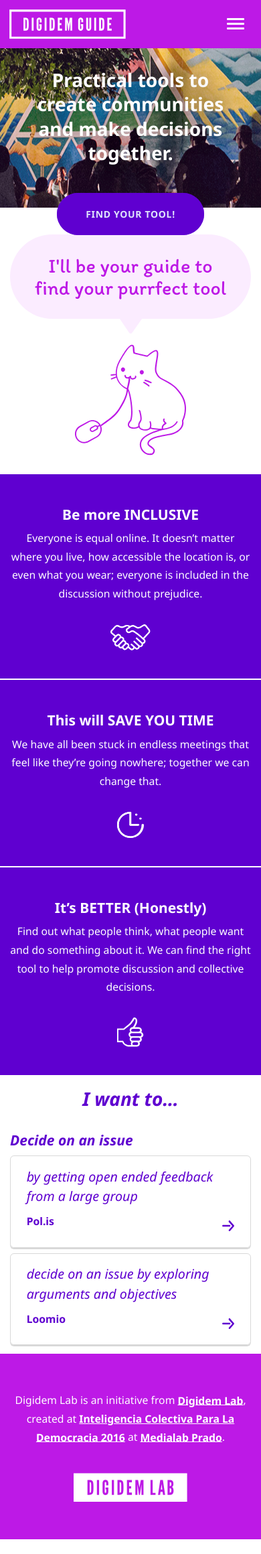
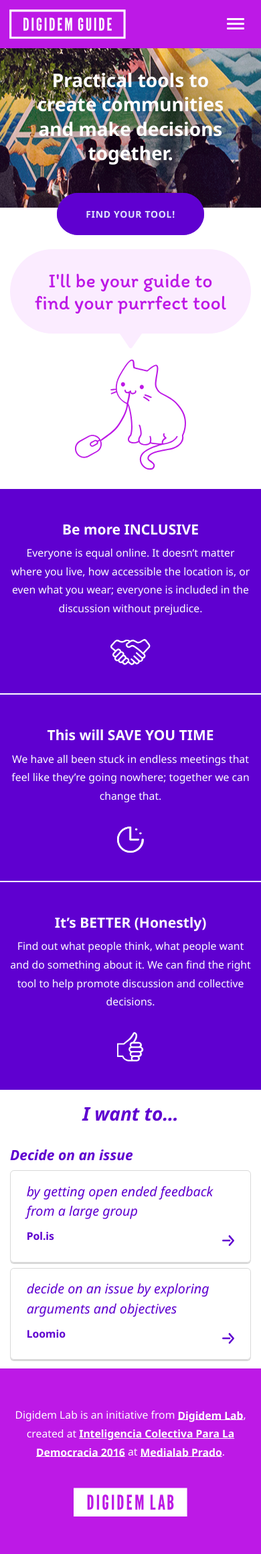
Before and after one commit to digidemlab/democat, a Jekyll site: the page built from index.md, in a window 390 px wide. Shown: the whole page at 67% size. Built offline with Jekyll 4.4.1, drawn with Linux system fonts in a browser that asks for light colours; before the commit the page ends 2298 px from its top, so only the background shows below that.

Commit message:
Fixed added top margin to cat for mobile

```diff
--- a/_sass/_cat.scss
+++ b/_sass/_cat.scss
@@ -19,6 +19,10 @@
 
   h2 {
     margin-bottom: 0;
+  }
+
+  @media screen and (max-width: $break-small) {
+    margin-top: 3em;
   }
 }
 
```
